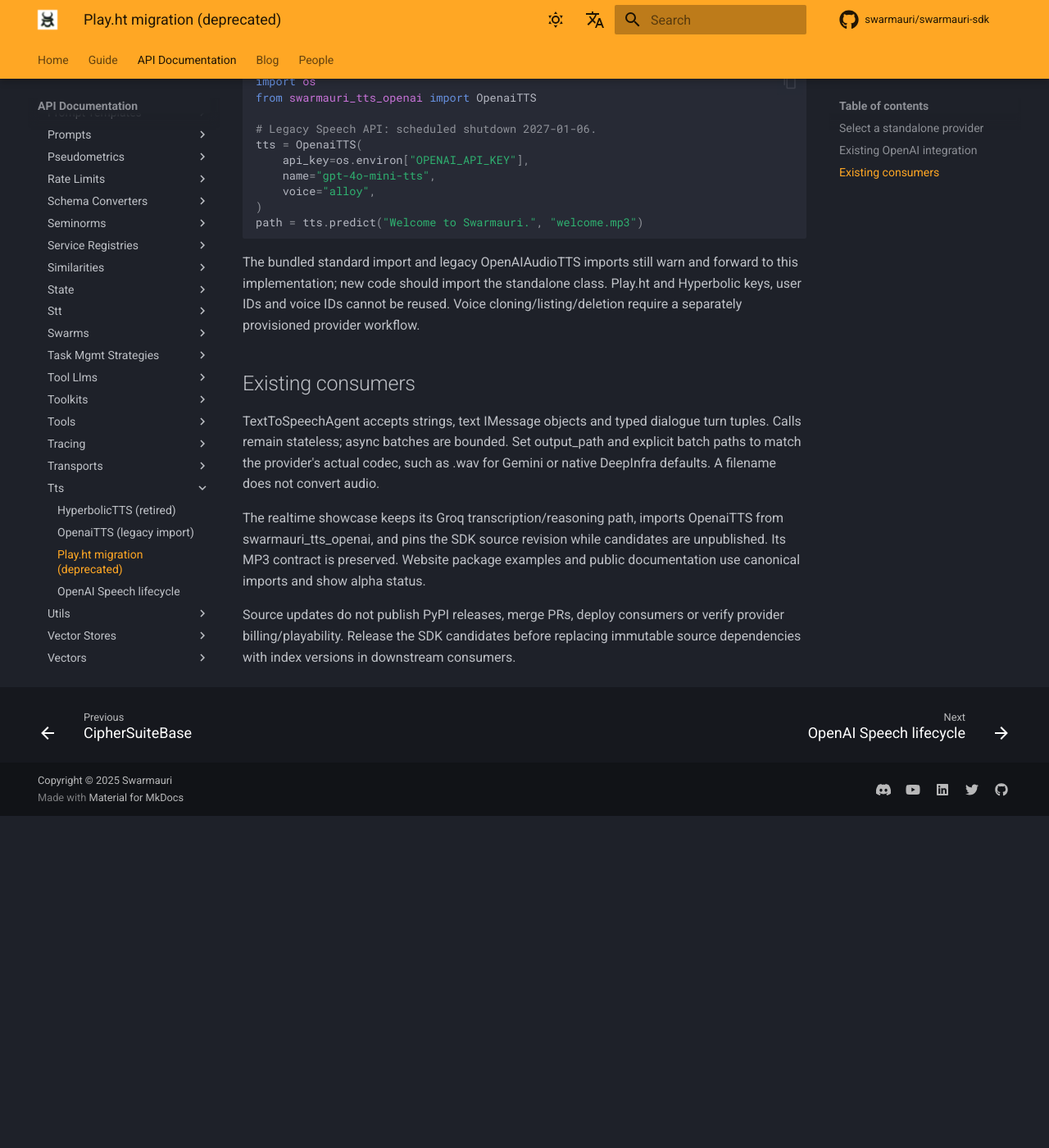
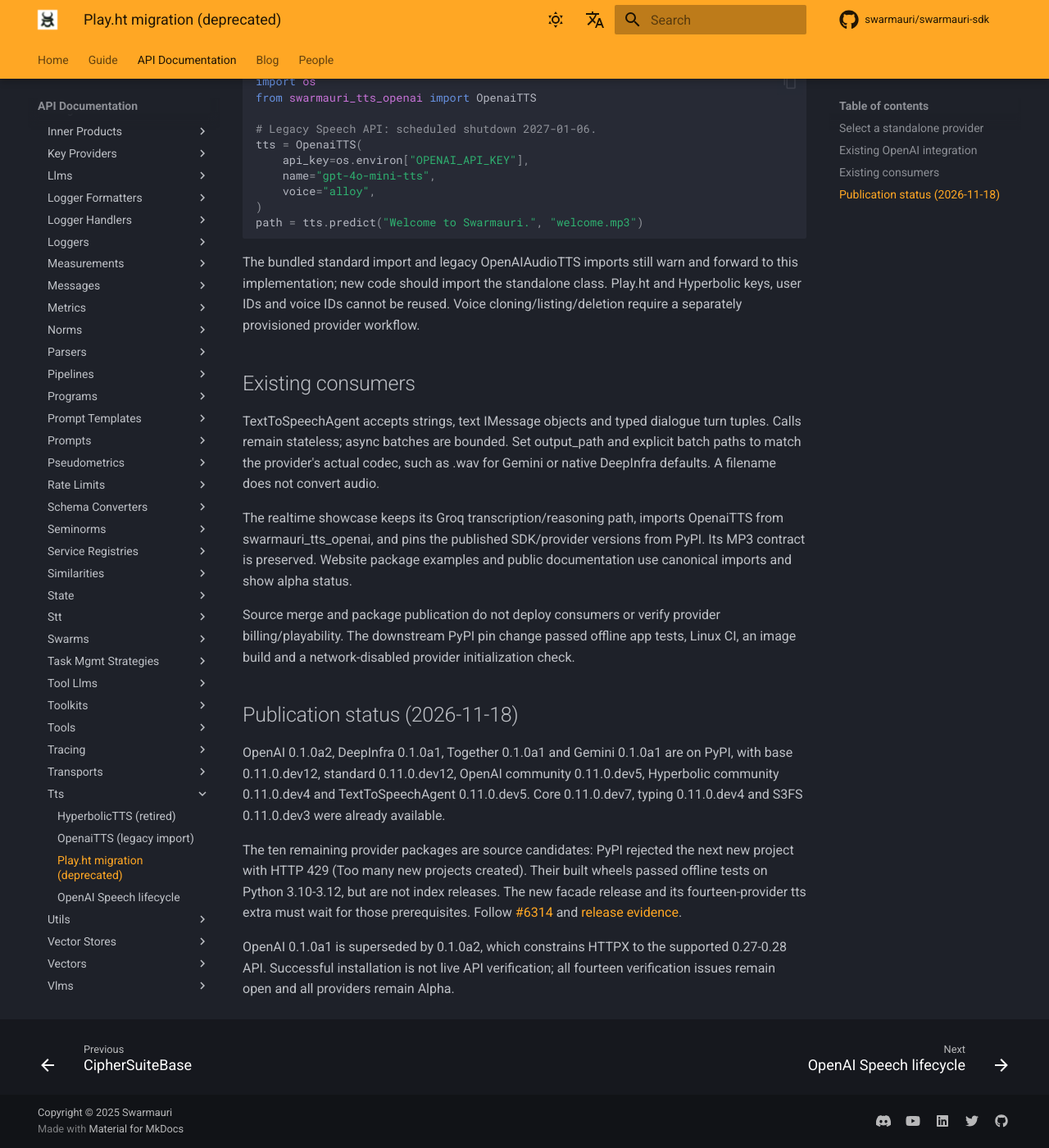
Before and after one commit to swarmauri/docs-swarmauri-com, an MkDocs documentation site: the page built from docs/home/playht_migration.md, in a window 1280 px wide and 1400 px high, scrolled down 1706 px. Shown: the whole window at 82% size. Built offline with MkDocs 1.6.1 and Material for MkDocs 9.7.7, drawn with Linux system fonts in a browser that asks for light colours; comment, search, counter and statistics services are not loaded; before the commit the page ends 2701 px from its top, so only the background shows below that; some of the changed text lies outside the part shown.

Commit message:
Document published TTS versions and remaining PyPI quota blocker

````diff
--- a/docs/home/playht_migration.md
+++ b/docs/home/playht_migration.md
@@ -17,7 +17,8 @@ See the [provider notice](https://www.hyperbolic.ai/docs/inference/overview#movi
 
 The [provider inventory](https://github.com/swarmauri/swarmauri-sdk/blob/master/docs/research/tts-provider-options.md) and
 [verification tracker](https://github.com/swarmauri/swarmauri-sdk/blob/master/docs/verification/tts-providers.md) cover fourteen alpha
-packages. They remain 0.1.0a1 / Development Status :: 3 - Alpha. None has been
+packages. OpenAI is 0.1.0a2; the other candidates are 0.1.0a1. All retain
+Development Status :: 3 - Alpha. None has been
 verified through paid synthesis in this work. Catalog entries, mocked tests
 and a successful import do not establish live availability or audio quality.
 
@@ -47,12 +48,12 @@ not a bidirectional voice session. See [interface boundaries](https://github.com
 ## Existing OpenAI integration
 
 The following keeps the previously selected Speech workflow until its shutdown.
-Install the standalone package after its candidate and base releases publish:
+The corrected standalone OpenAI alpha and base releases are published:
 
 ```bash
-uv add --prerelease allow swarmauri_tts_openai
+uv add --prerelease allow swarmauri_tts_openai==0.1.0a2
 # Or:
-pip install --pre swarmauri_tts_openai
+pip install --pre swarmauri_tts_openai==0.1.0a2
 ```
 
 ```python
@@ -81,10 +82,28 @@ and explicit batch paths to match the provider's actual codec, such as .wav
 for Gemini or native DeepInfra defaults. A filename does not convert audio.
 
 The realtime showcase keeps its Groq transcription/reasoning path, imports
-OpenaiTTS from swarmauri_tts_openai, and pins the SDK source revision while
-candidates are unpublished. Its MP3 contract is preserved. Website package
+OpenaiTTS from swarmauri_tts_openai, and pins the published SDK/provider versions from PyPI. Its MP3 contract is preserved. Website package
 examples and public documentation use canonical imports and show alpha status.
 
-Source updates do not publish PyPI releases, merge PRs, deploy consumers or
-verify provider billing/playability. Release the SDK candidates before replacing
-immutable source dependencies with index versions in downstream consumers.
+Source merge and package publication do not deploy consumers or verify provider
+billing/playability. The downstream PyPI pin change passed offline app tests,
+Linux CI, an image build and a network-disabled provider initialization check.
+
+## Publication status (2026-11-18)
+
+OpenAI 0.1.0a2, DeepInfra 0.1.0a1, Together 0.1.0a1 and Gemini 0.1.0a1
+are on PyPI, with base 0.11.0.dev12, standard 0.11.0.dev12,
+OpenAI community 0.11.0.dev5, Hyperbolic community 0.11.0.dev4 and
+TextToSpeechAgent 0.11.0.dev5. Core 0.11.0.dev7, typing 0.11.0.dev4 and
+S3FS 0.11.0.dev3 were already available.
+
+The ten remaining provider packages are source candidates: PyPI rejected the
+next new project with HTTP 429 (Too many new projects created). Their built
+wheels passed offline tests on Python 3.10-3.12, but are not index releases.
+The new facade release and its fourteen-provider tts extra must wait for those
+prerequisites. Follow [#6314](https://github.com/swarmauri/swarmauri-sdk/issues/6314)
+and [release evidence](https://github.com/swarmauri/swarmauri-sdk/blob/master/docs/releases/tts-alpha-2026-11-18.yaml).
+
+OpenAI 0.1.0a1 is superseded by 0.1.0a2, which constrains HTTPX to the
+supported 0.27-0.28 API. Successful installation is not live API verification;
+all fourteen verification issues remain open and all providers remain Alpha.
````
